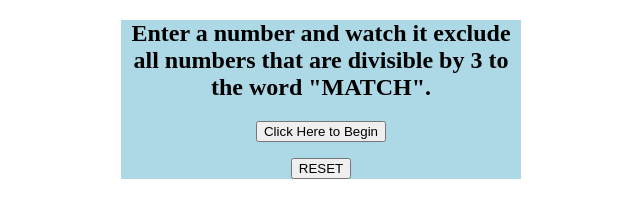
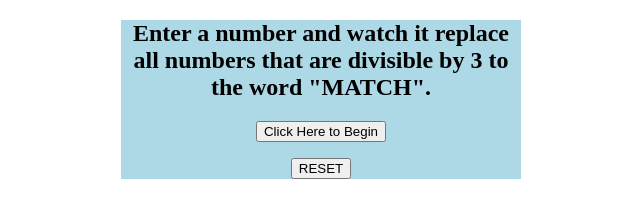
Before and after one commit to damonfreeman/divisiblebythree, a plain HTML site: page index.html in a window 1280 px wide. Shown: the full height of the page, 319-959 px from the left. Drawn offline with Linux system fonts and the light colour scheme.

Commit message:
Fixed typo on main dialog box

```diff
--- a/index.html
+++ b/index.html
@@ -7,7 +7,7 @@
   <body>
     <div id="wrapper">
       <div id="mainbody">
-        <h2>Enter a number and watch it exclude all numbers that are divisible by 3 to the word "MATCH".</h1>
+        <h2>Enter a number and watch it replace all numbers that are divisible by 3 to the word "MATCH".</h1>
         <button onclick="byThree1()">Click Here to Begin</button>
         <p id ="numberfield"></p>
         <button onclick="byThree2()">RESET</button>
```
